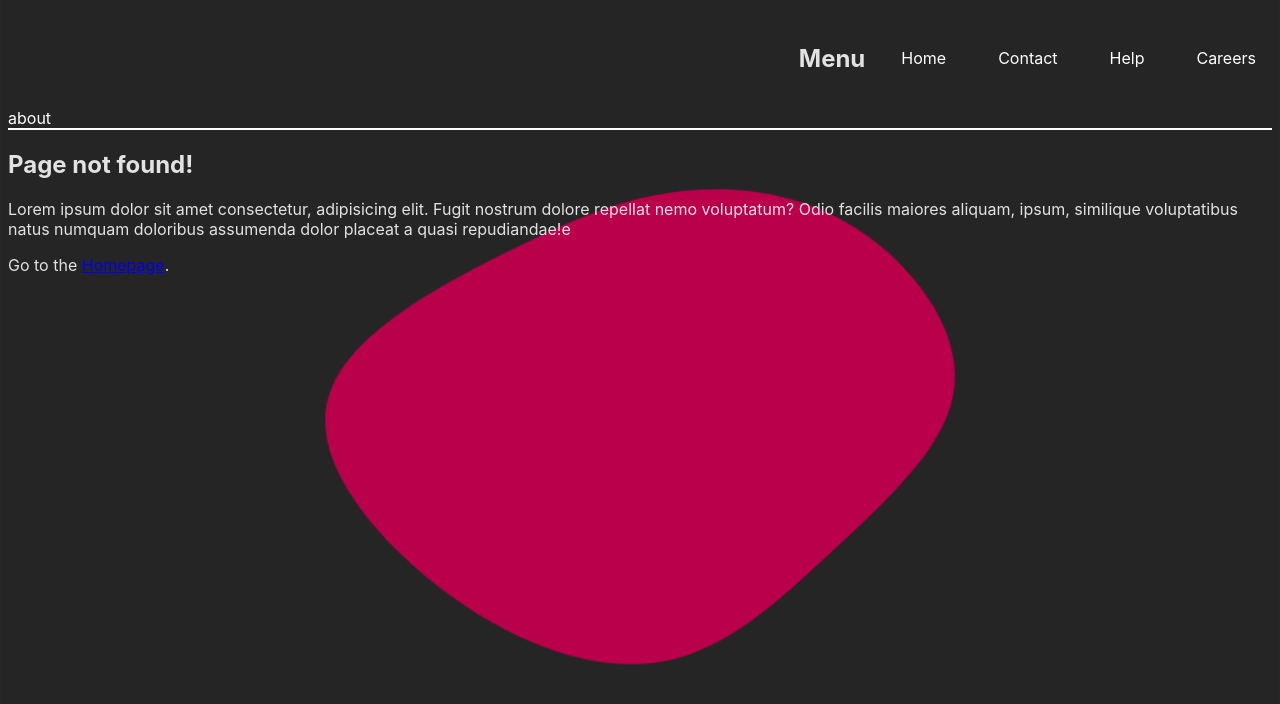
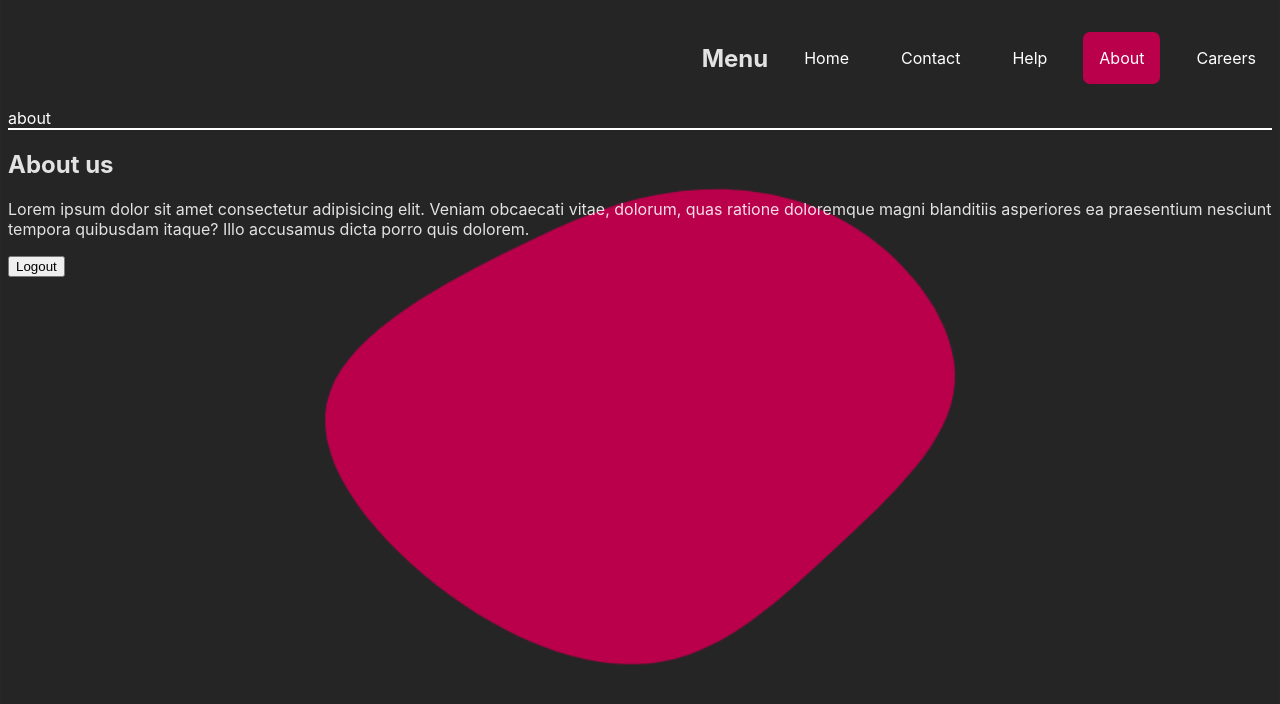
Before and after one commit to Patrick2402/Routing-app, a React (Vite) app: page /about in a window 1280 px wide. Shown: the top 704 px of the page. Built offline with nearby package versions, Linux system fonts and the light colour scheme.

Commit message:
Navigation Hook, adjustments of style

```diff
--- a/src/App.jsx
+++ b/src/App.jsx
@@ -19,12 +19,14 @@ import NotFound from './pages/NotFound';
 import Careers, { carrersLoader } from './pages/careers/Careers';
 import CareerDetails, { careerDetailsLoader } from './pages/careers/CareerDetails';
 import CareersError from './pages/careers/CareersError';
+import About from './pages/About';
 
 const router = createBrowserRouter(
   createRoutesFromElements(
     <Route path='/' element={<RootLayout />}>
       <Route index element={<Home />} />
       <Route path='contact' element={<Contact />} action={contactAction} />
+      <Route path='about' element={<About />}  />
 
       <Route path='help' element={<HelpLayout />}>
         <Route path='faq' element={<Faq />} />
--- /dev/null
+++ b/src/Pages/About.jsx
@@ -0,0 +1,17 @@
+import { useState } from "react"
+import { Navigate } from "react-router-dom";
+
+export default function About() {
+    const [user,setUser] = useState('patryk');
+
+if(!user){
+    return <Navigate to={'/'} replace={true} />
+}
+  return (
+        <div className='about'>
+            <h2>About us</h2>
+            <p>Lorem ipsum dolor sit amet consectetur adipisicing elit. Veniam obcaecati vitae, dolorum, quas ratione doloremque magni blanditiis asperiores ea praesentium nesciunt tempora quibusdam itaque? Illo accusamus dicta porro quis dolorem.</p>
+            <button onClick={() => setUser(null)}>Logout</button>
+        </div>
+  )
+}
--- a/src/layouts/RootLayout.jsx
+++ b/src/layouts/RootLayout.jsx
@@ -9,6 +9,7 @@ export default function RootLayout() {
           <NavLink to='/'>Home</NavLink>
           <NavLink to='contact'>Contact</NavLink>
           <NavLink to='help'>Help</NavLink>
+          <NavLink to='about'>About</NavLink>
           <NavLink to='careers'>Careers</NavLink>
         </nav>
         <Breadcrumbs />
```
